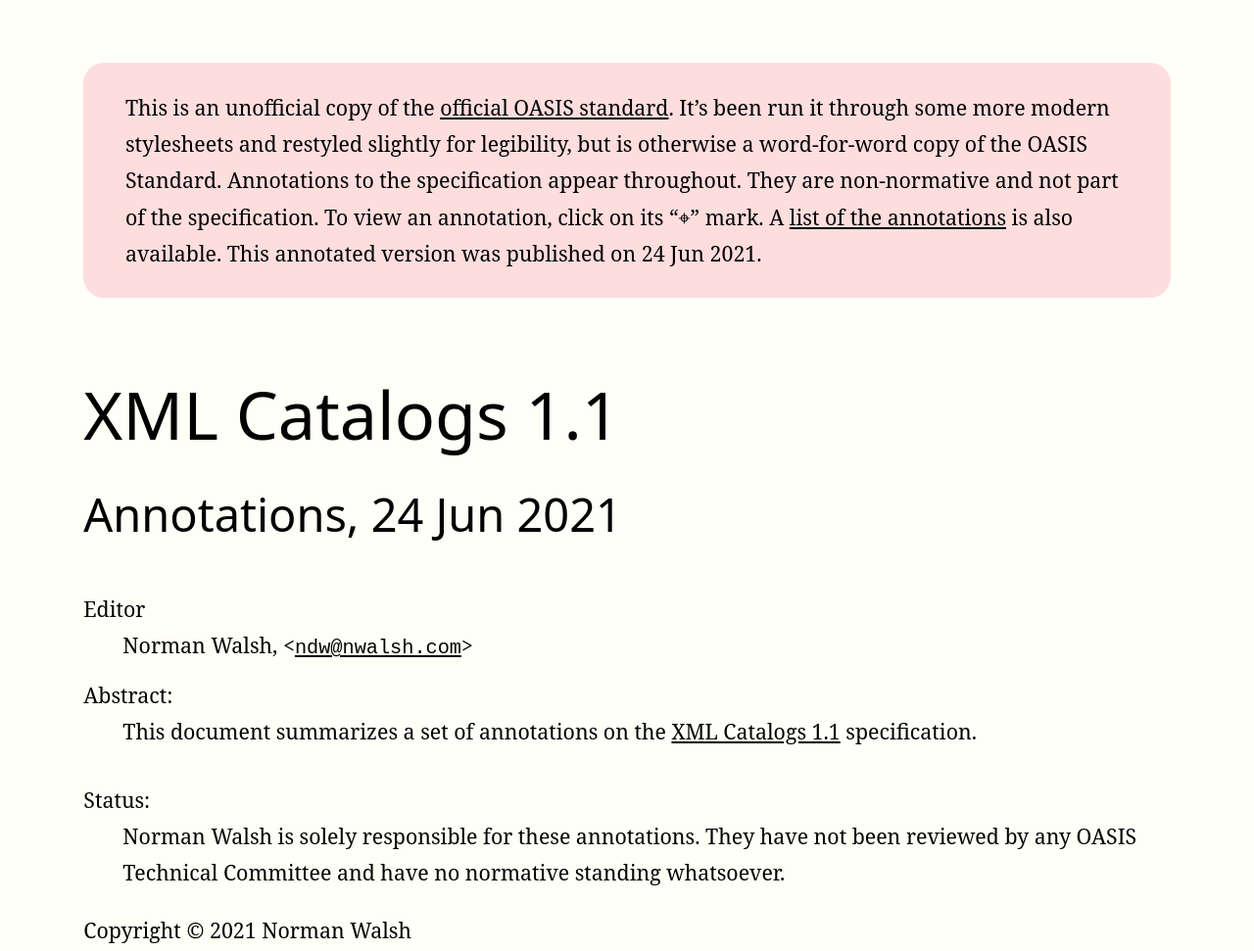
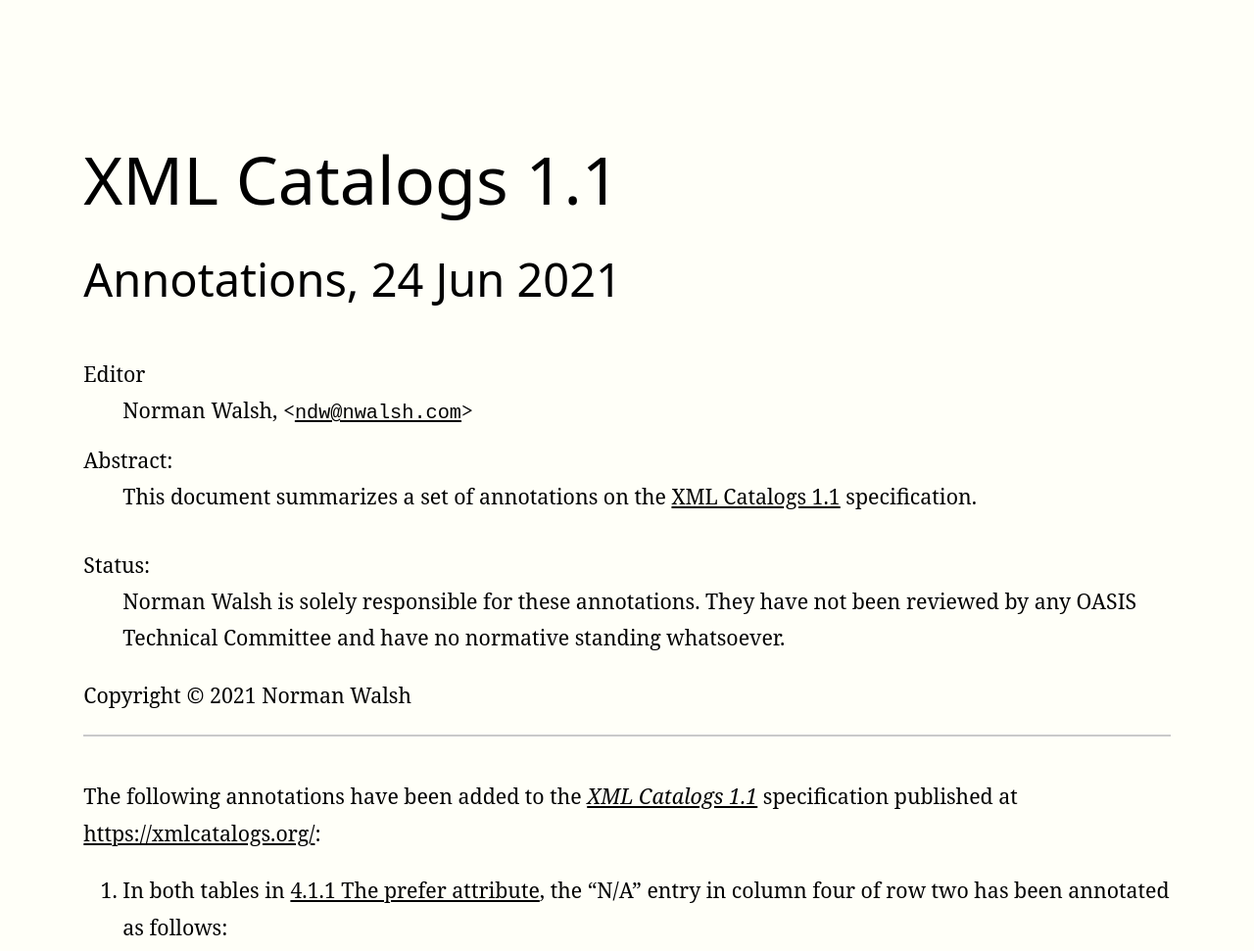
Before and after one commit to xmlresolver/xmlcatalogs.org, a plain HTML site: page catalogs-1.1-annotations.html in a window 1280 px wide. Shown: the top 971 px of the page at 98% size. Drawn offline with Linux system fonts and the light colour scheme.

Commit message:
CircleCI build: https://circleci.com/gh/xmlresolver/xmlcatalogs.org/8

```diff
--- a/catalogs-1.1-annotations.html
+++ b/catalogs-1.1-annotations.html
@@ -1,13 +1,4 @@
-<!DOCTYPE HTML><html xmlns="http://www.w3.org/1999/xhtml" class="no-js"><head><meta http-equiv="Content-Type" content="text/html; charset=utf-8"><script>(function(H){H.className=H.className.replace(/\bno-js\b/,'js')})(document.documentElement)</script><title>XML Catalogs 1.1</title><link href="./css/pygments.css" rel="stylesheet"><meta name="viewport" content="width=device-width, initial-scale=1.0"><link href="https://purl.org/dc/elements/1.1/" rel="schema.dc"><meta name="dc.modified" content="2021-06-24T19:54:50Z"><meta name="dc.created" content="2021-06-24"><meta name="generator" content="DocBook xslTNG version 1.5.2-SNAPSHOT / 7dfb7462 / SAXON HE 10.5"><link href="./css/docbook.css" rel="stylesheet"><link href="./css/docbook-screen.css" rel="stylesheet"><link href="./css/catalogs.css" rel="stylesheet"></head><body class="home"><nav class="top"></nav><main><article class="Annotations article"><header><div class="disclaimer"><p>This is an unofficial copy of the
-        <a href="https://www.oasis-open.org/committees/download.php/14809/xml-catalogs.html">official
-        OASIS standard</a>.
-        It’s been run it through some more modern stylesheets and
-        restyled slightly for legibility, but is otherwise a
-        word-for-word copy of the OASIS Standard. Annotations to the specification
-        appear throughout. They are non-normative and not part of the specification.
-        To view an annotation, click on its “⌖” mark. A <a href="catalogs-1.1-annotations.html">list
-        of the annotations</a> is also available. This annotated version was published on
-        24 Jun 2021.</p></div><h1>XML Catalogs 1.1</h1><h2>Annotations, 24 Jun 2021</h2><dl><dt><span class="editor-heading">Editor</span></dt><dd><span class="editor"><span class="first-last personname"><span class="firstname">Norman</span> <span class="surname">Walsh</span></span>, <span class="affiliation"> &lt;<a href="mailto:ndw@nwalsh.com"><code class="email">ndw@nwalsh.com</code></a>&gt;</span></span></dd><dt><span class="abstract-heading">Abstract:</span></dt><dd><div class="abstract"><p>This document summarizes a set of annotations on the
+<!DOCTYPE HTML><html xmlns="http://www.w3.org/1999/xhtml" class="no-js"><head><meta http-equiv="Content-Type" content="text/html; charset=utf-8"><script>(function(H){H.className=H.className.replace(/\bno-js\b/,'js')})(document.documentElement)</script><title>XML Catalogs 1.1</title><link href="./css/pygments.css" rel="stylesheet"><meta name="viewport" content="width=device-width, initial-scale=1.0"><link href="https://purl.org/dc/elements/1.1/" rel="schema.dc"><meta name="dc.modified" content="2021-06-24T19:56:28Z"><meta name="dc.created" content="2021-06-24"><meta name="generator" content="DocBook xslTNG version 1.5.2-SNAPSHOT / 7dfb7462 / SAXON HE 10.5"><link href="./css/docbook.css" rel="stylesheet"><link href="./css/docbook-screen.css" rel="stylesheet"><link href="./css/catalogs.css" rel="stylesheet"></head><body class="home"><nav class="top"></nav><main><article class="Annotations article"><header><h1>XML Catalogs 1.1</h1><h2>Annotations, 24 Jun 2021</h2><dl><dt><span class="editor-heading">Editor</span></dt><dd><span class="editor"><span class="first-last personname"><span class="firstname">Norman</span> <span class="surname">Walsh</span></span>, <span class="affiliation"> &lt;<a href="mailto:ndw@nwalsh.com"><code class="email">ndw@nwalsh.com</code></a>&gt;</span></span></dd><dt><span class="abstract-heading">Abstract:</span></dt><dd><div class="abstract"><p>This document summarizes a set of annotations on the
 <a href="catalogs-1.1.html" class="link">XML Catalogs 1.1</a> specification.</p></div></dd><dt><span class="status-heading">Status:</span></dt><dd><p>Norman Walsh is solely responsible for these annotations. They have
 not been reviewed by any OASIS Technical Committee and have no normative standing
 whatsoever.</p></dd></dl><div class="copyright">Copyright © <span class="copyright-years"><span class="year">2021</span></span> <span class="holder">Norman Walsh</span></div></header><p>The following annotations have been added to the
```
Also changed, not shown: catalogs-1.1.html (+1 -1 lines).
